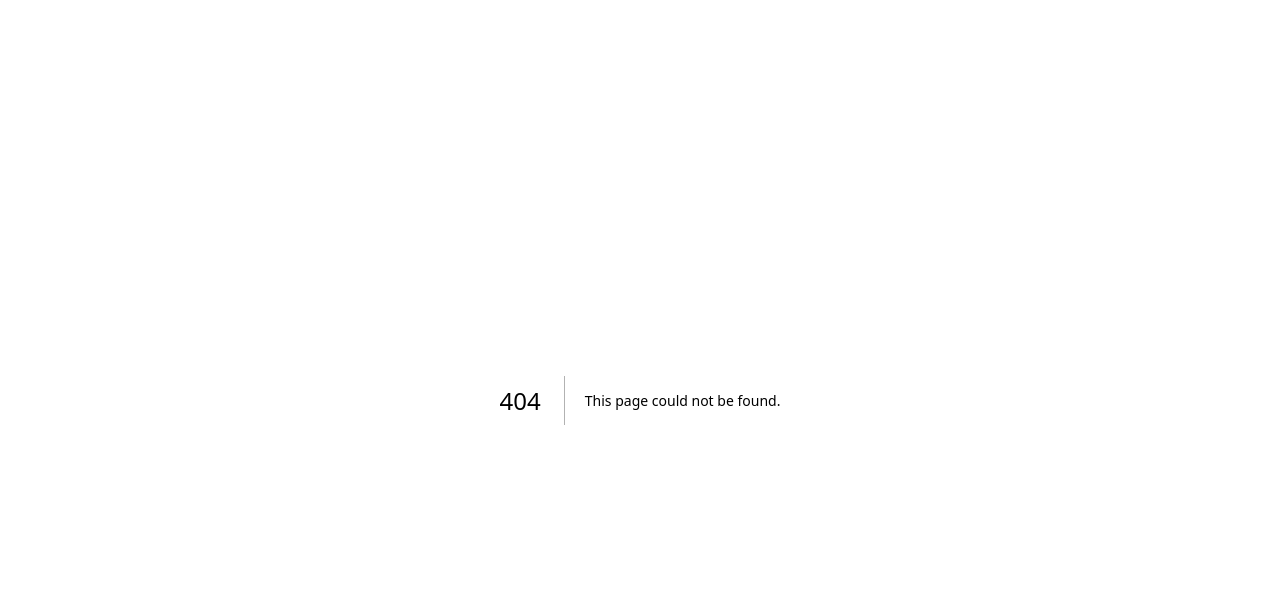
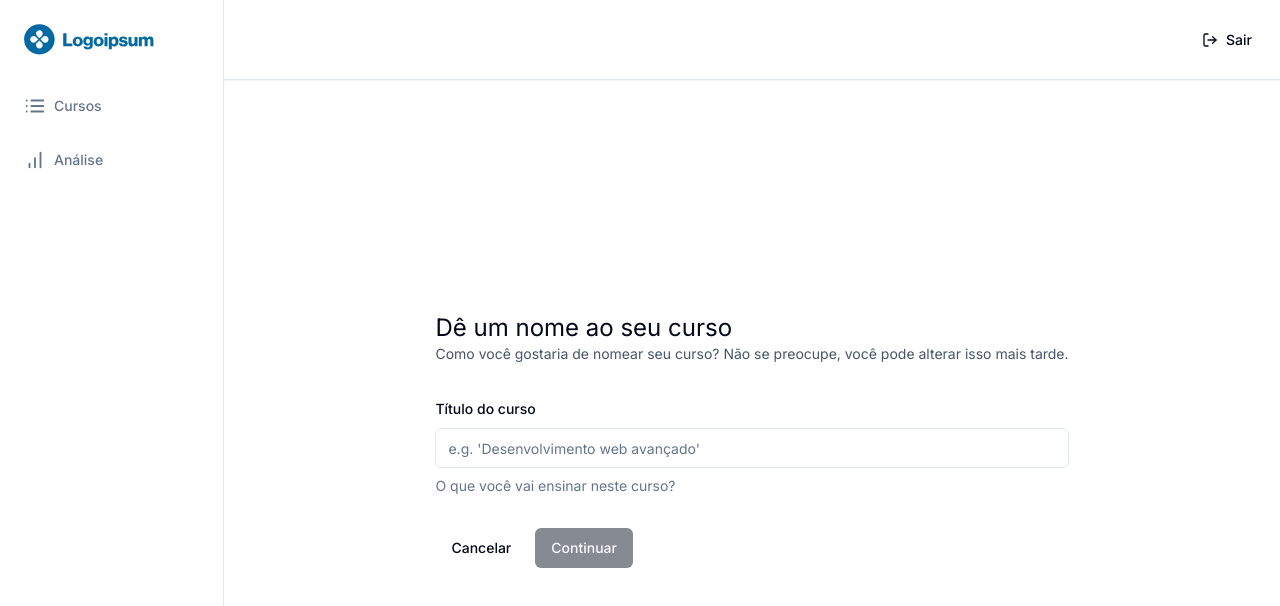
Before and after one commit to xuniorss/lms-platform, a Next.js app: page /teacher/create in a window 1280 px wide. Before the commit this address had no page. Shown: the top 606 px of the page. Built offline with nearby package versions, Linux system fonts and the light colour scheme.

Commit message:
feat: Course Creation UI

```diff
--- a/src/app/(dashboard)/(routes)/teacher/courses/page.tsx
+++ b/src/app/(dashboard)/(routes)/teacher/courses/page.tsx
@@ -1,3 +1,12 @@
+import { Button } from '@/components/ui/button'
+import Link from 'next/link'
+
 export default function CoursesPage() {
-	return <div></div>
+	return (
+		<section className="p-6">
+			<Link href="/teacher/create">
+				<Button>Novo curso</Button>
+			</Link>
+		</section>
+	)
 }
--- /dev/null
+++ b/src/app/(dashboard)/(routes)/teacher/create/page.tsx
@@ -0,0 +1,90 @@
+'use client'
+
+import { Button } from '@/components/ui/button'
+import {
+	Form,
+	FormControl,
+	FormDescription,
+	FormField,
+	FormItem,
+	FormLabel,
+	FormMessage,
+} from '@/components/ui/form'
+import { Input } from '@/components/ui/input'
+import { CreateCourseProps, CreateCourseSchema } from '@/models/create-course'
+import { zodResolver } from '@hookform/resolvers/zod'
+import axios from 'axios'
+import Link from 'next/link'
+import { useRouter } from 'next/navigation'
+import { SubmitHandler, useForm } from 'react-hook-form'
+import toast from 'react-hot-toast'
+
+export default function CreatePage() {
+	const router = useRouter()
+
+	const form = useForm<CreateCourseProps>({
+		resolver: zodResolver(CreateCourseSchema),
+		defaultValues: { title: '' },
+	})
+
+	const { isSubmitting, isValid } = form.formState
+
+	const onSubmit: SubmitHandler<CreateCourseProps> = async (values) => {
+		try {
+			const { data } = await axios.post('/api/course', values)
+			router.push(`/teacher/course/${data.id}`)
+		} catch (error) {
+			toast.error('Algo deu errado')
+		}
+	}
+
+	return (
+		<section className="mx-auto flex h-full max-w-5xl p-6 md:items-center md:justify-center">
+			<div>
+				<h1 className="text-2xl">Dê um nome ao seu curso</h1>
+				<p className="text-sm text-slate-600">
+					Como você gostaria de nomear seu curso? Não se preocupe, você
+					pode alterar isso mais tarde.
+				</p>
+				<Form {...form}>
+					<form
+						onSubmit={form.handleSubmit(onSubmit)}
+						className="mt-8 space-y-8"
+					>
+						<FormField
+							control={form.control}
+							name="title"
+							render={({ field }) => (
+								<FormItem>
+									<FormLabel>Título do curso</FormLabel>
+									<FormControl>
+										<Input
+											disabled={isSubmitting}
+											placeholder="e.g. 'Desenvolvimento web avançado'"
+											{...field}
+										/>
+									</FormControl>
+									<FormDescription>
+										O que você vai ensinar neste curso?
+									</FormDescription>
+									<FormMessage />
+								</FormItem>
+							)}
+						/>
+
+						<div className="flex items-center gap-x-2">
+							<Link href="/">
+								<Button type="button" variant="ghost">
+									Cancelar
+								</Button>
+							</Link>
+							<Button type="submit" disabled={!isValid || isSubmitting}>
+								Continuar
+							</Button>
+						</div>
+					</form>
+				</Form>
+			</div>
+		</section>
+	)
+}
--- a/src/app/layout.tsx
+++ b/src/app/layout.tsx
@@ -1,3 +1,4 @@
+import { ToastProvider } from '@/components/providers/toaster-provider'
 import { cn } from '@/lib/utils'
 import { ClerkProvider } from '@clerk/nextjs'
 import type { Metadata } from 'next'
@@ -17,6 +18,7 @@
 		<ClerkProvider>
 			<html lang="pt-BR">
 				<body className={cn('antialiased', inter.className)}>
+					<ToastProvider />
 					{children}
 				</body>
 			</html>
--- /dev/null
+++ b/src/components/providers/toaster-provider.tsx
@@ -0,0 +1,7 @@
+'use client'
+
+import { Toaster } from 'react-hot-toast'
+
+export const ToastProvider = () => {
+	return <Toaster />
+}
--- /dev/null
+++ b/src/components/ui/form.tsx
@@ -0,0 +1,176 @@
+import * as React from "react"
+import * as LabelPrimitive from "@radix-ui/react-label"
+import { Slot } from "@radix-ui/react-slot"
+import {
+  Controller,
+  ControllerProps,
+  FieldPath,
+  FieldValues,
+  FormProvider,
+  useFormContext,
+} from "react-hook-form"
+
+import { cn } from "@/lib/utils"
+import { Label } from "@/components/ui/label"
+
+const Form = FormProvider
+
+type FormFieldContextValue<
+  TFieldValues extends FieldValues = FieldValues,
+  TName extends FieldPath<TFieldValues> = FieldPath<TFieldValues>
+> = {
+  name: TName
+}
+
+const FormFieldContext = React.createContext<FormFieldContextValue>(
+  {} as FormFieldContextValue
+)
+
+const FormField = <
+  TFieldValues extends FieldValues = FieldValues,
+  TName extends FieldPath<TFieldValues> = FieldPath<TFieldValues>
+>({
+  ...props
+}: ControllerProps<TFieldValues, TName>) => {
+  return (
+    <FormFieldContext.Provider value={{ name: props.name }}>
+      <Controller {...props} />
+    </FormFieldContext.Provider>
+  )
+}
+
+const useFormField = () => {
+  const fieldContext = React.useContext(FormFieldContext)
+  const itemContext = React.useContext(FormItemContext)
+  const { getFieldState, formState } = useFormContext()
+
+  const fieldState = getFieldState(fieldContext.name, formState)
+
+  if (!fieldContext) {
+    throw new Error("useFormField should be used within <FormField>")
+  }
+
+  const { id } = itemContext
+
+  return {
+    id,
+    name: fieldContext.name,
+    formItemId: `${id}-form-item`,
+    formDescriptionId: `${id}-form-item-description`,
+    formMessageId: `${id}-form-item-message`,
+    ...fieldState,
+  }
+}
+
+type FormItemContextValue = {
+  id: string
+}
+
+const FormItemContext = React.createContext<FormItemContextValue>(
+  {} as FormItemContextValue
+)
+
+const FormItem = React.forwardRef<
+  HTMLDivElement,
+  React.HTMLAttributes<HTMLDivElement>
+>(({ className, ...props }, ref) => {
+  const id = React.useId()
+
+  return (
+    <FormItemContext.Provider value={{ id }}>
+      <div ref={ref} className={cn("space-y-2", className)} {...props} />
+    </FormItemContext.Provider>
+  )
+})
+FormItem.displayName = "FormItem"
+
+const FormLabel = React.forwardRef<
+  React.ElementRef<typeof LabelPrimitive.Root>,
+  React.ComponentPropsWithoutRef<typeof LabelPrimitive.Root>
+>(({ className, ...props }, ref) => {
+  const { error, formItemId } = useFormField()
+
+  return (
+    <Label
+      ref={ref}
+      className={cn(error && "text-destructive", className)}
+      htmlFor={formItemId}
+      {...props}
+    />
+  )
+})
+FormLabel.displayName = "FormLabel"
+
+const FormControl = React.forwardRef<
+  React.ElementRef<typeof Slot>,
+  React.ComponentPropsWithoutRef<typeof Slot>
+>(({ ...props }, ref) => {
+  const { error, formItemId, formDescriptionId, formMessageId } = useFormField()
+
+  return (
+    <Slot
+      ref={ref}
+      id={formItemId}
+      aria-describedby={
+        !error
+          ? `${formDescriptionId}`
+          : `${formDescriptionId} ${formMessageId}`
+      }
+      aria-invalid={!!error}
+      {...props}
+    />
+  )
+})
+FormControl.displayName = "FormControl"
+
+const FormDescription = React.forwardRef<
+  HTMLParagraphElement,
+  React.HTMLAttributes<HTMLParagraphElement>
+>(({ className, ...props }, ref) => {
+  const { formDescriptionId } = useFormField()
+
+  return (
+    <p
+      ref={ref}
+      id={formDescriptionId}
+      className={cn("text-sm text-muted-foreground", className)}
+      {...props}
+    />
+  )
+})
+FormDescription.displayName = "FormDescription"
+
+const FormMessage = React.forwardRef<
+  HTMLParagraphElement,
+  React.HTMLAttributes<HTMLParagraphElement>
+>(({ className, children, ...props }, ref) => {
+  const { error, formMessageId } = useFormField()
+  const body = error ? String(error?.message) : children
+
+  if (!body) {
+    return null
+  }
+
+  return (
+    <p
+      ref={ref}
+      id={formMessageId}
+      className={cn("text-sm font-medium text-destructive", className)}
+      {...props}
+    >
+      {body}
+    </p>
+  )
+})
+FormMessage.displayName = "FormMessage"
+
+export {
+  useFormField,
+  Form,
+  FormItem,
+  FormLabel,
+  FormControl,
+  FormDescription,
+  FormMessage,
+  FormField,
+}
--- /dev/null
+++ b/src/components/ui/input.tsx
@@ -0,0 +1,25 @@
+import * as React from "react"
+
+import { cn } from "@/lib/utils"
+
+export interface InputProps
+  extends React.InputHTMLAttributes<HTMLInputElement> {}
+
+const Input = React.forwardRef<HTMLInputElement, InputProps>(
+  ({ className, type, ...props }, ref) => {
+    return (
+      <input
+        type={type}
+        className={cn(
+          "flex h-10 w-full rounded-md border border-input bg-background px-3 py-2 text-sm ring-offset-background file:border-0 file:bg-transparent file:text-sm file:font-medium placeholder:text-muted-foreground focus-visible:outline-none focus-visible:ring-2 focus-visible:ring-ring focus-visible:ring-offset-2 disabled:cursor-not-allowed disabled:opacity-50",
+          className
+        )}
+        ref={ref}
+        {...props}
+      />
+    )
+  }
+)
+Input.displayName = "Input"
+
+export { Input }
--- /dev/null
+++ b/src/components/ui/label.tsx
@@ -0,0 +1,26 @@
+"use client"
+
+import * as React from "react"
+import * as LabelPrimitive from "@radix-ui/react-label"
+import { cva, type VariantProps } from "class-variance-authority"
+
+import { cn } from "@/lib/utils"
+
+const labelVariants = cva(
+  "text-sm font-medium leading-none peer-disabled:cursor-not-allowed peer-disabled:opacity-70"
+)
+
+const Label = React.forwardRef<
+  React.ElementRef<typeof LabelPrimitive.Root>,
+  React.ComponentPropsWithoutRef<typeof LabelPrimitive.Root> &
+    VariantProps<typeof labelVariants>
+>(({ className, ...props }, ref) => (
+  <LabelPrimitive.Root
+    ref={ref}
+    className={cn(labelVariants(), className)}
+    {...props}
+  />
+))
+Label.displayName = LabelPrimitive.Root.displayName
+
+export { Label }
--- /dev/null
+++ b/src/models/create-course/index.ts
@@ -0,0 +1,7 @@
+import { z } from 'zod'
+
+export const CreateCourseSchema = z.object({
+	title: z.string().min(1, { message: 'Curso é obrigatório.' }),
+})
+
+export type CreateCourseProps = z.infer<typeof CreateCourseSchema>
```
Also changed, not shown: package.json (+7 -1 lines), 1 other file (tests, documents, lock files or other folders).
